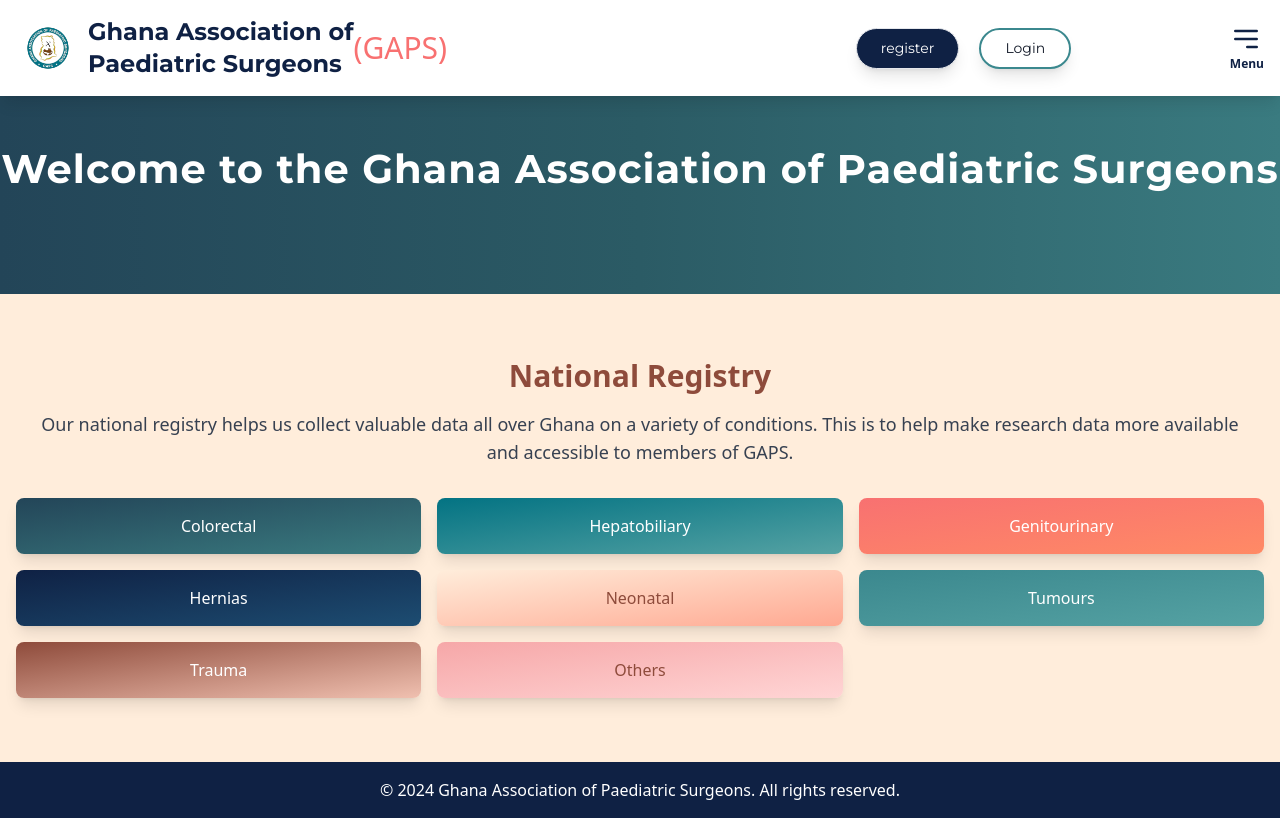
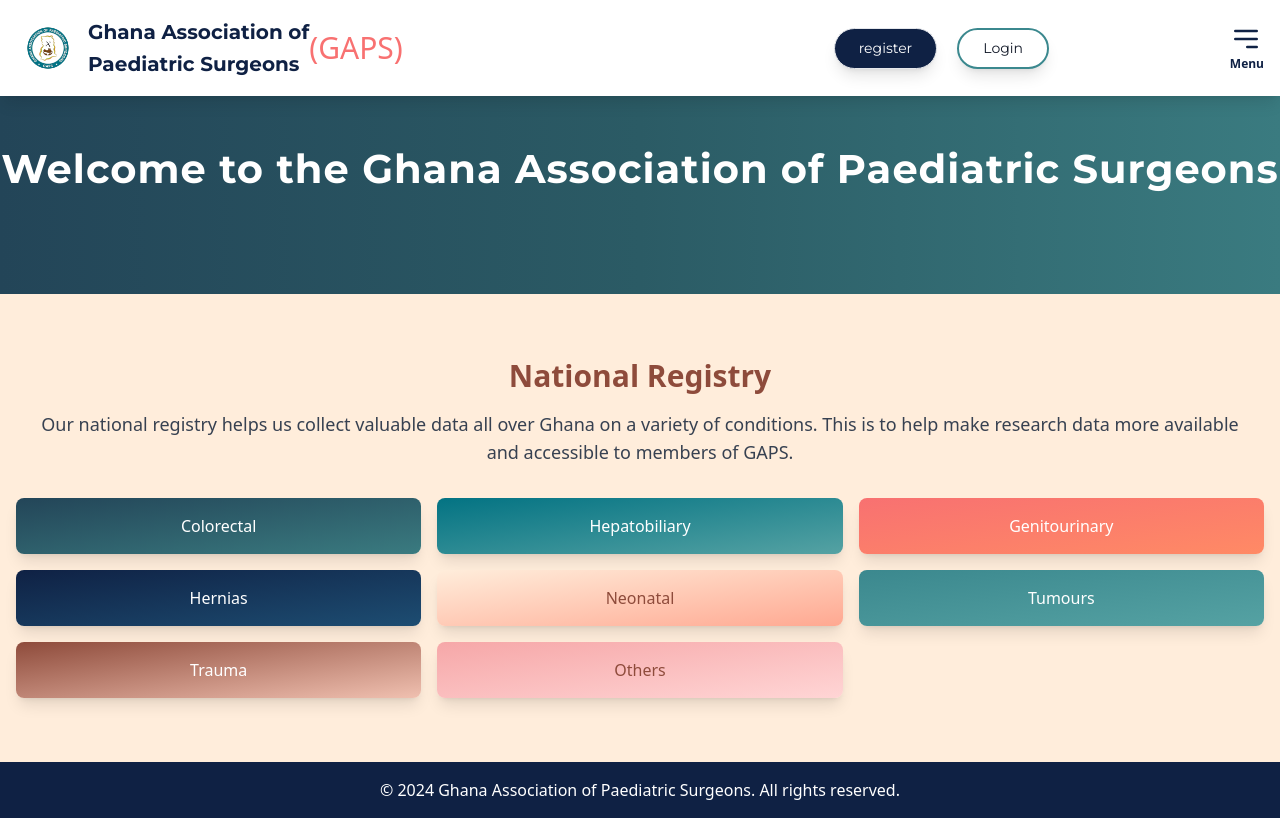
Before and after one commit to surgeonProgrammer/GAPS-website, a plain HTML site: page index.html in a window 1280 px wide. Drawn offline with nearby package versions, Linux system fonts and the light colour scheme.

Commit message:
resized the association name

```diff
--- a/index.html
+++ b/index.html
@@ -21,7 +21,7 @@
             alt="Ghana Paediatric Surgeons Logo"
             class="h-16 mr-2"
           />
-          <div class="flex flex-col md:flex-row f text-[#0F2144] text-[24px]">
+          <div class="flex flex-col md:flex-row f text-[#0F2144] text-[20px]">
             <div
               class="font-bold"
               style="font-family: 'Montserrat', sans-serif"
```
